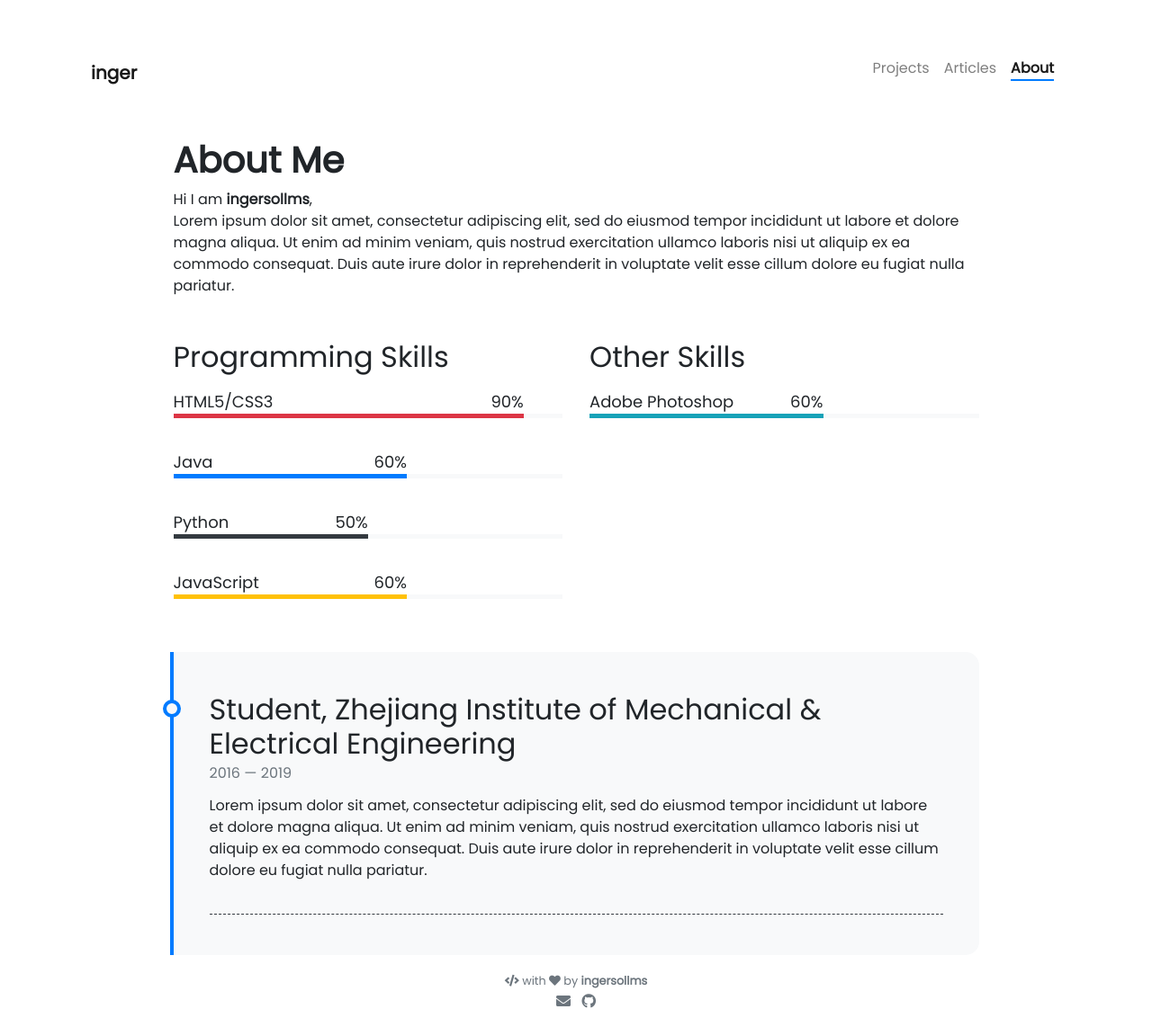
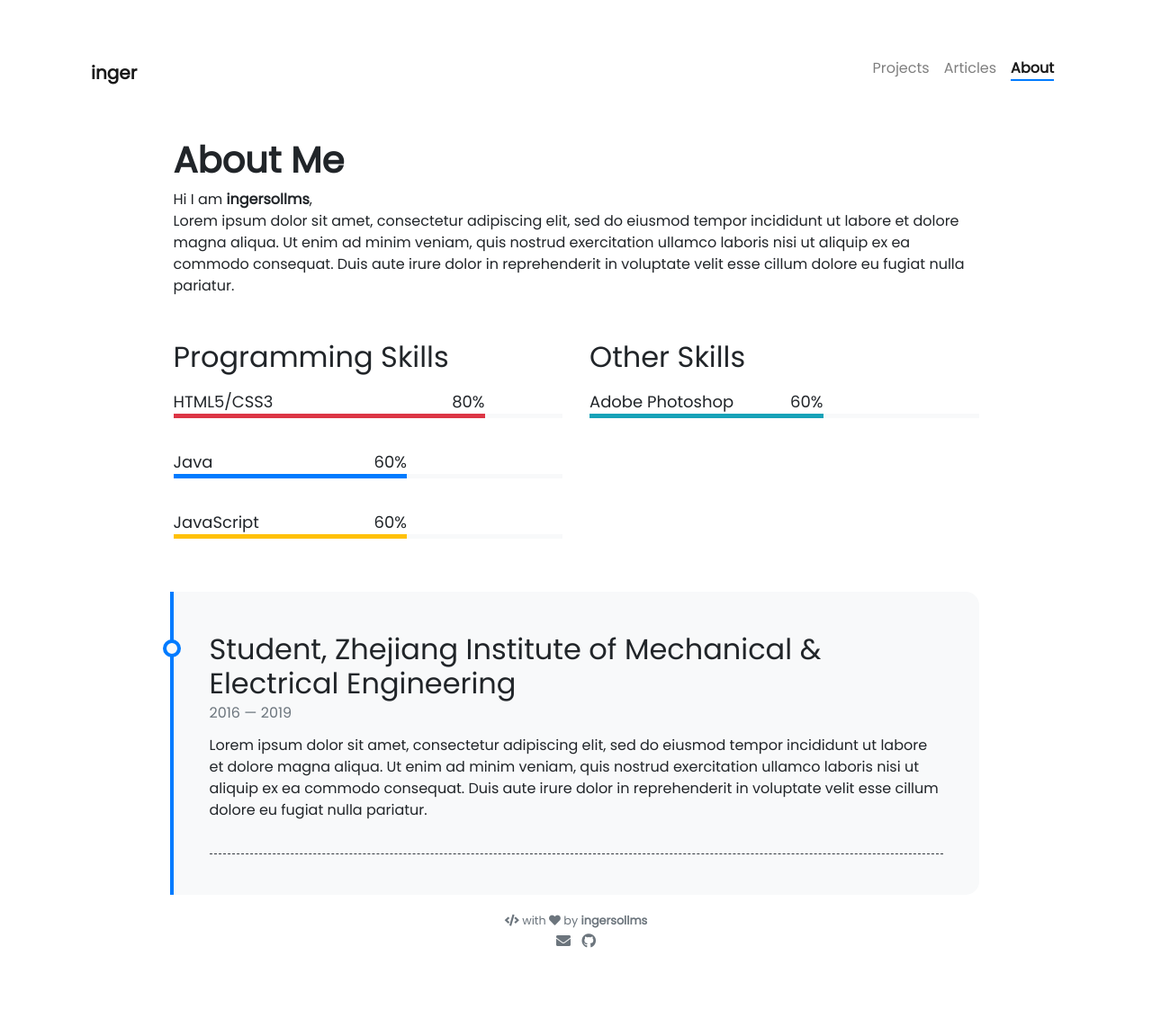
Before and after one commit to SweetKiller-NUll/Bg-jekyll-plYou, a Jekyll site: the page built from pages/about.md, in a window 1280 px wide. Shown: the whole page at 90% size. Built offline with Jekyll 4.4.1, drawn with Linux system fonts in a browser that asks for light colours; nearby versions of some CDN libraries; comment, search, counter and statistics services are not loaded; after the commit the page ends 1075 px from its top, so only the background shows below that.

Commit message:
Update programming-skills.yml

```diff
--- a/_data/programming-skills.yml
+++ b/_data/programming-skills.yml
@@ -1,14 +1,14 @@
 - name: HTML5/CSS3
-  percentage: 90
+  percentage: 80
   color: danger
 
 - name: Java
   percentage: 60
   color:
 
-- name: Python
-  percentage: 50
-  color: dark
+# - name: Python
+#   percentage: 50
+#   color: dark
 
 - name: JavaScript
   percentage: 60
```
